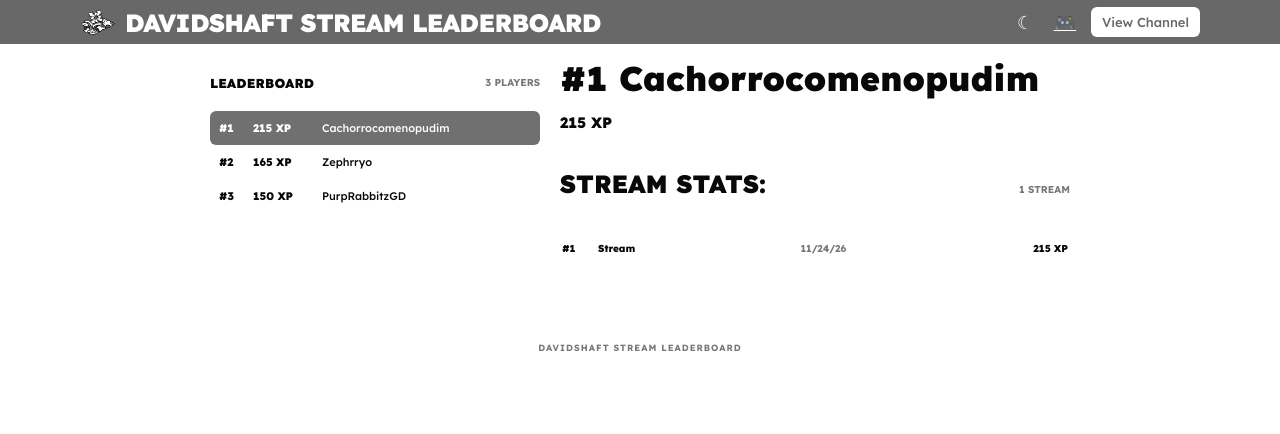
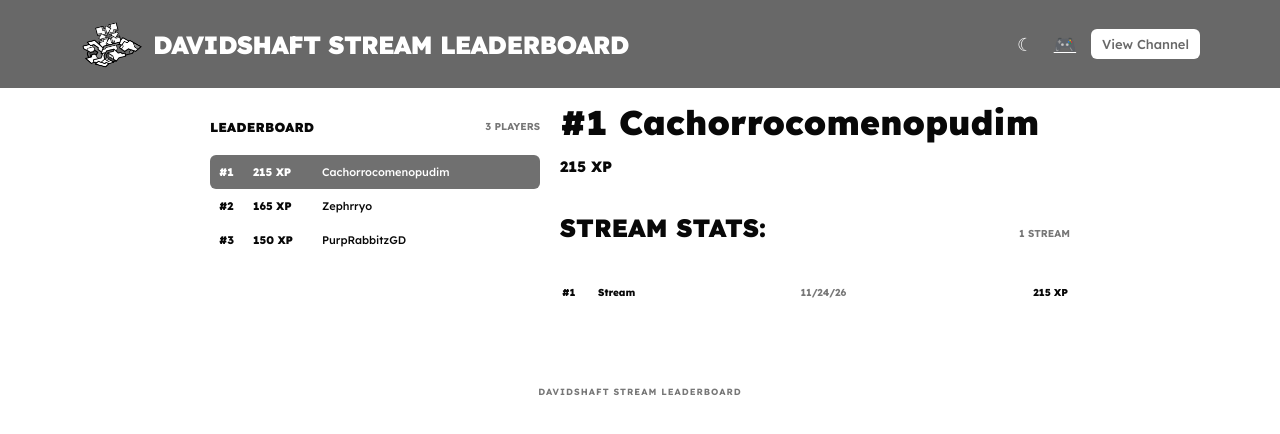
Before and after one commit to d-gdps/DavidshaftStreamLeaderboard, a plain HTML site: page index.html in a window 1280 px wide. Drawn offline with nearby package versions, Linux system fonts and the light colour scheme.

Commit message:
Update main.css

```diff
--- a/main.css
+++ b/main.css
@@ -38,14 +38,14 @@ body {
 
 .site-header {
   width: 100%;
-  min-height: 44px;
+  min-height: 88px;
   background: var(--header-bg);
   color: var(--header-text);
 }
 
 .header-inner {
   width: min(1120px, calc(100% - 32px));
-  min-height: 44px;
+  min-height: 88px;
   margin: 0 auto;
   display: flex;
   align-items: center;
@@ -66,8 +66,8 @@ body {
 }
 
 .brand img {
-  width: 36px;
-  height: 36px;
+  width: 64px;
+  height: 64px;
   object-fit: contain;
 }
 
```
